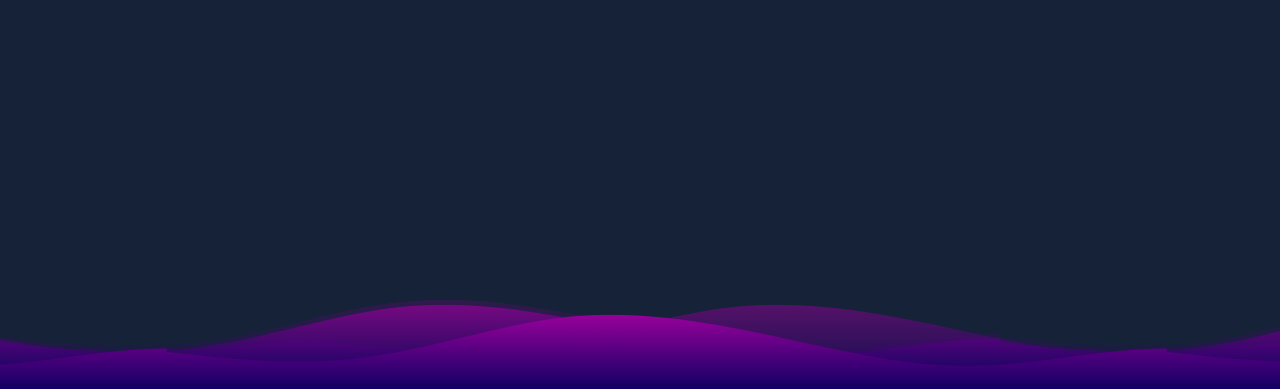
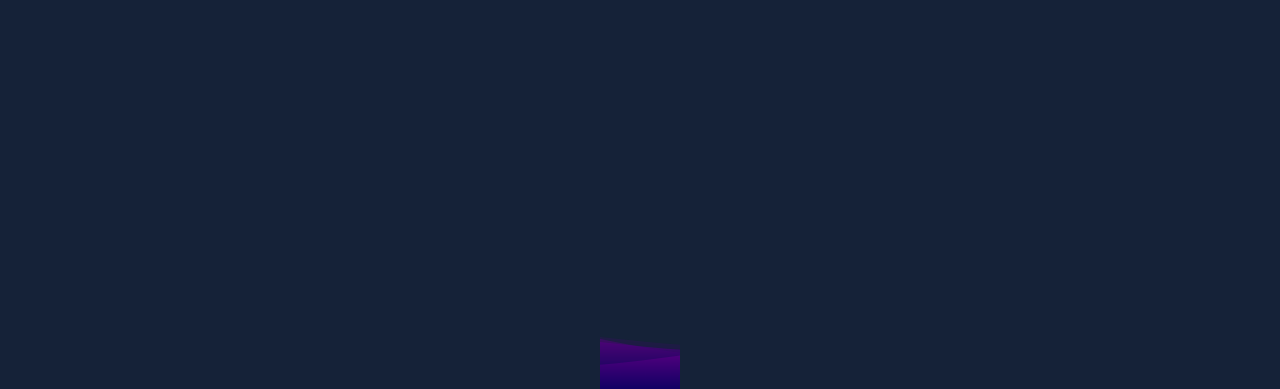
Before and after one commit to keraykun/keraykun.github.io, a plain HTML site: page index.html in a window 1280 px wide. Shown: the part 6551-6940 px from the top of the page. Drawn offline with Linux system fonts and the light colour scheme.

Commit message:
Update mycss.css

```diff
--- a/mycss.css
+++ b/mycss.css
@@ -967,7 +967,7 @@ column-gap: 15px;
 
 section#wave{
 position: relative;
-width: 100%;
+width: 10vh;
 height: 100% !important;
 overflow: hidden;
 }
```
